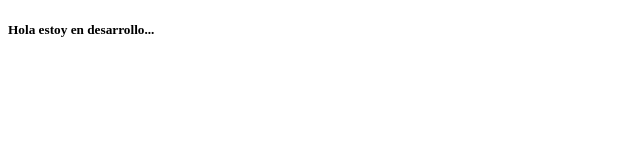
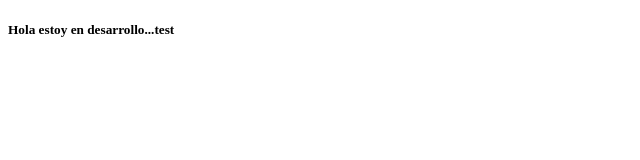
Before and after one commit to corever/chuchu, a plain HTML site: page index.html in a window 1280 px wide. Shown: the full height of the page, 0-640 px from the left. Drawn offline with Linux system fonts and the light colour scheme.

Commit message:
cambio de prueba

```diff
--- a/index.html
+++ b/index.html
@@ -6,6 +6,6 @@
     <title>Test</title>
 </head>
 <body>
-    <h5>Hola estoy en desarrollo...</h5>
+    <h5>Hola estoy en desarrollo...test</h5>
 </body>
 </html>
```
